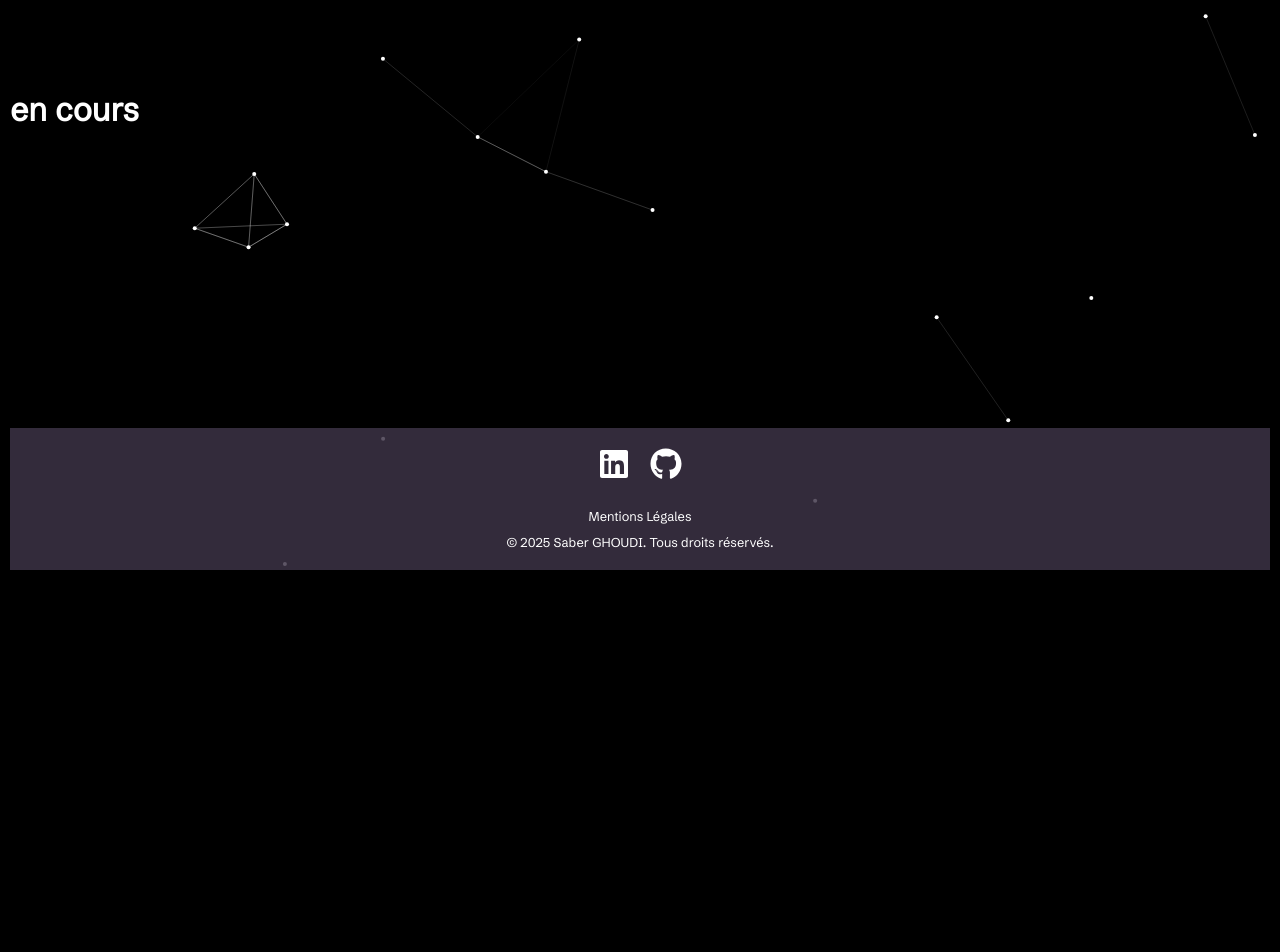
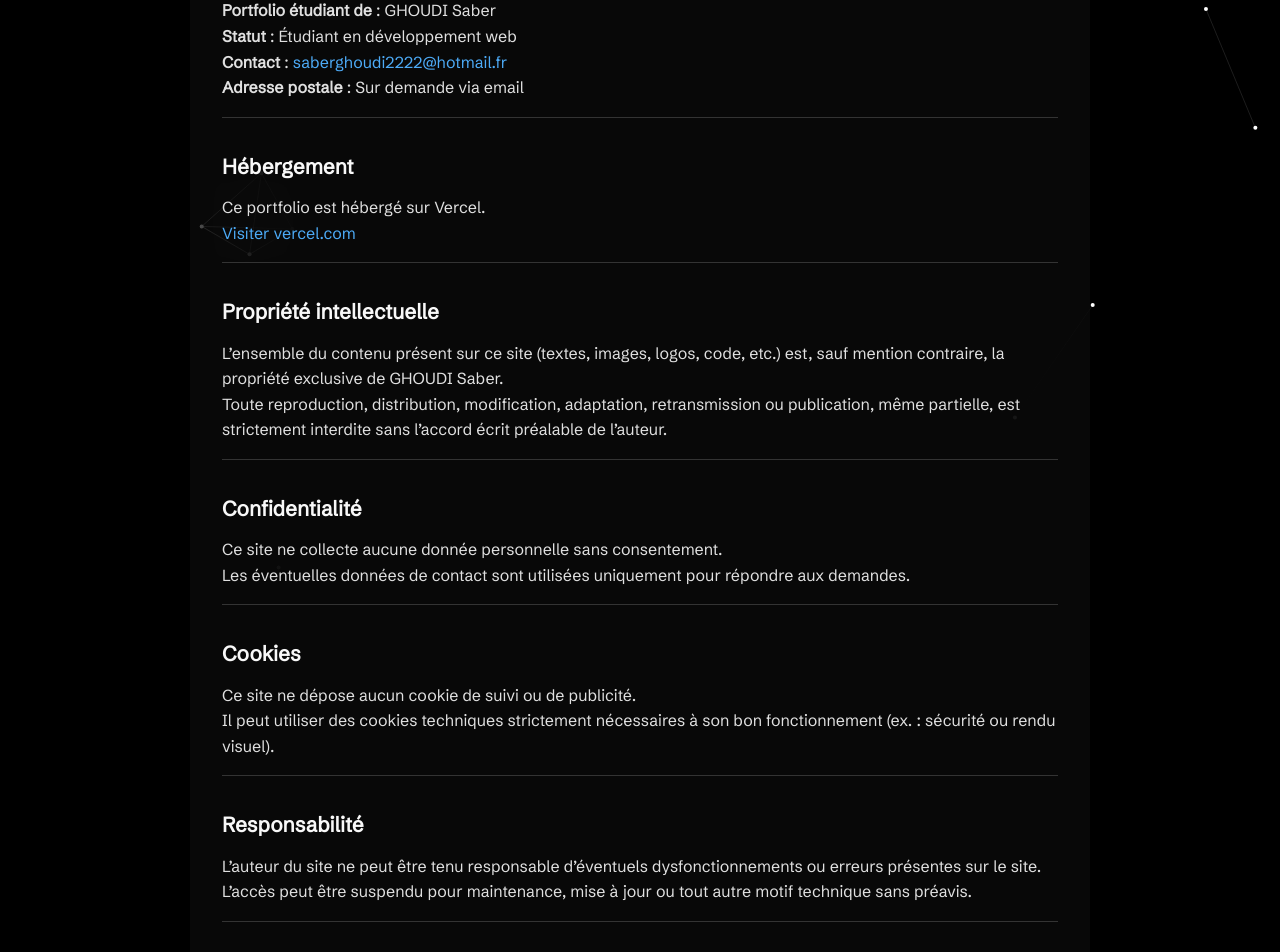
Before and after one commit to djerbiano/portfolio2025V2, a Next.js app: page /mentions-legales in a window 1280 px wide. Shown: the part 220-1172 px from the top of the page. Before the commit the page ends 800 px from the top, so only its background shows below. Built offline with nearby package versions, Linux system fonts and the light colour scheme.

Commit message:
create MentionsLegales component

```diff
--- /dev/null
+++ b/app/mentions-legales/mentionsLegales.module.css
@@ -0,0 +1,91 @@
+.mentionsContent {
+  position: relative;
+  width: 100%;
+  min-height: 100vh;
+  display: flex;
+  justify-content: center;
+  align-items: center;
+  padding: 3rem;
+}
+
+.mentionsContainer {
+  backdrop-filter: blur(60px);
+  background: rgba(20, 20, 20, 0.4);
+  border-radius: 20px;
+  max-width: 900px;
+  width: 100%;
+  padding: 2rem;
+  color: #e0e0e0;
+  line-height: 1.6;
+}
+
+.title {
+  color: #ffffff;
+  text-align: center;
+  margin-bottom: 2rem;
+  font-size: 2rem;
+}
+
+.mentionSection {
+  margin-bottom: 2rem;
+  padding-bottom: 1rem;
+  border-bottom: 1px solid #333;
+}
+
+.sectionTitle {
+  color: #f8f8f8;
+  font-size: 1.3rem;
+  margin-bottom: 0.75rem;
+}
+
+.link {
+  color: #4dabf7;
+  text-decoration: none;
+}
+
+.link:hover {
+  text-decoration: underline;
+}
+
+.backContainer {
+  margin-top: 2rem;
+  display: flex;
+  justify-content: center;
+}
+
+.backLink {
+  background: #333;
+  color: white;
+  padding: 0.6rem 1.2rem;
+  border-radius: 6px;
+  transition: background 0.3s ease;
+}
+
+.backLink:hover {
+  background: #444;
+  text-decoration: none;
+}
+@media (max-width: 768px) {
+  .mentionsContent {
+    padding: 1.5rem;
+  }
+
+  .mentionsContainer {
+    padding: 1.5rem;
+  }
+
+  .title {
+    font-size: 1.6rem;
+  }
+
+  .sectionTitle {
+    font-size: 1.1rem;
+  }
+
+  .backLink {
+    width: 100%;
+    text-align: center;
+    font-size: 0.95rem;
+    padding: 0.8rem 1rem;
+  }
+}
--- a/app/mentions-legales/page.jsx
+++ b/app/mentions-legales/page.jsx
@@ -1,3 +1,96 @@
+import Link from "next/link";
+import styles from "./mentionsLegales.module.css";
+
 export default function MentionsLegales() {
-  return <h1>en cours</h1>;
+  return (
+    <main className={styles.mentionsContent}>
+      <article className={styles.mentionsContainer}>
+        <h1 className={styles.title}>Mentions légales</h1>
+
+        <section className={styles.mentionSection} aria-labelledby="editeur">
+          <h2 id="editeur" className={styles.sectionTitle}>Éditeur du site</h2>
+          <p>
+            <strong>Portfolio étudiant de</strong> : GHOUDI Saber
+            <br />
+            <strong>Statut</strong> : Étudiant en développement web
+            <br />
+            <strong>Contact</strong> :{" "}
+            <a
+              href="mailto:saberghoudi2222@hotmail.fr"
+              title="Envoyer un email à Saber"
+              className={styles.link}
+            >
+              saberghoudi2222@hotmail.fr
+            </a>
+            <br />
+            <strong>Adresse postale</strong> : Sur demande via email
+          </p>
+        </section>
+
+        <section className={styles.mentionSection} aria-labelledby="hebergement">
+          <h2 id="hebergement" className={styles.sectionTitle}>Hébergement</h2>
+          <p>
+            Ce portfolio est hébergé sur Vercel.
+            <br />
+            <a
+              href="https://vercel.com"
+              target="_blank"
+              rel="noopener noreferrer"
+              className={styles.link}
+            >
+              Visiter vercel.com
+            </a>
+          </p>
+        </section>
+
+        <section className={styles.mentionSection} aria-labelledby="propriete">
+          <h2 id="propriete" className={styles.sectionTitle}>Propriété intellectuelle</h2>
+          <p>
+            L’ensemble du contenu présent sur ce site (textes, images, logos, code, etc.)
+            est, sauf mention contraire, la propriété exclusive de GHOUDI Saber.
+            <br />
+            Toute reproduction, distribution, modification, adaptation, retransmission ou
+            publication, même partielle, est strictement interdite sans l’accord écrit
+            préalable de l’auteur.
+          </p>
+        </section>
+
+        <section className={styles.mentionSection} aria-labelledby="confidentialite">
+          <h2 id="confidentialite" className={styles.sectionTitle}>Confidentialité</h2>
+          <p>
+            Ce site ne collecte aucune donnée personnelle sans consentement.
+            <br />
+            Les éventuelles données de contact sont utilisées uniquement pour répondre aux demandes.
+          </p>
+        </section>
+
+        <section className={styles.mentionSection} aria-labelledby="cookies">
+          <h2 id="cookies" className={styles.sectionTitle}>Cookies</h2>
+          <p>
+            Ce site ne dépose aucun cookie de suivi ou de publicité.
+            <br />
+            Il peut utiliser des cookies techniques strictement nécessaires à son bon
+            fonctionnement (ex. : sécurité ou rendu visuel).
+          </p>
+        </section>
+
+        <section className={styles.mentionSection} aria-labelledby="responsabilite">
+          <h2 id="responsabilite" className={styles.sectionTitle}>Responsabilité</h2>
+          <p>
+            L’auteur du site ne peut être tenu responsable d’éventuels dysfonctionnements
+            ou erreurs présentes sur le site.
+            <br />
+            L’accès peut être suspendu pour maintenance, mise à jour ou tout autre motif
+            technique sans préavis.
+          </p>
+        </section>
+
+        <div className={styles.backContainer}>
+          <Link href="/" className={styles.backLink}>
+            ← Retour au portfolio
+          </Link>
+        </div>
+      </article>
+    </main>
+  );
 }
```
